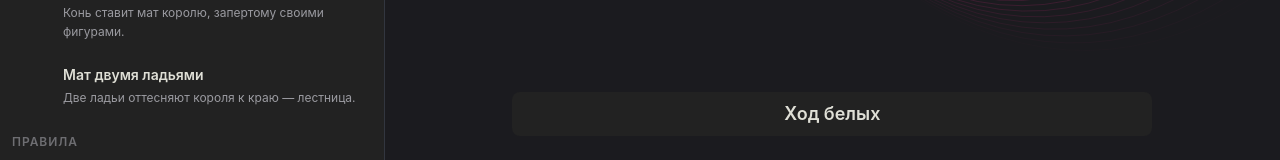
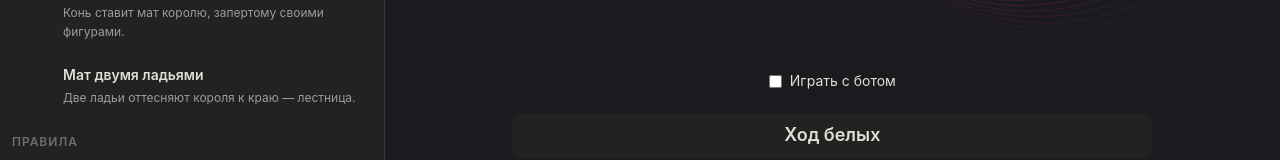
Before and after one commit to diet-dev/gambit, a React (Vite) app in the folder app/src/renderer/: page / in a window 1280 px wide. Shown: the part 612-772 px from the top of the page. Built offline with nearby package versions, Linux system fonts and the light colour scheme.

Commit message:
feat: переключатель бота и статус в интерфейсе

```diff
--- a/app/src/renderer/index.html
+++ b/app/src/renderer/index.html
@@ -6,7 +6,7 @@
     <!-- https://developer.mozilla.org/en-US/docs/Web/HTTP/CSP -->
     <meta
       http-equiv="Content-Security-Policy"
-      content="default-src 'self'; script-src 'self'; style-src 'self' 'unsafe-inline'; img-src 'self' data:"
+      content="default-src 'self'; script-src 'self' 'wasm-unsafe-eval'; style-src 'self' 'unsafe-inline'; img-src 'self' data:"
     />
   </head>
 
--- a/app/src/renderer/src/assets/main.css
+++ b/app/src/renderer/src/assets/main.css
@@ -138,6 +138,21 @@ code {
 .board {
   width: 100%;
   aspect-ratio: 1 / 1;
+}
+
+.controls {
+  display: flex;
+  justify-content: center;
+  padding-bottom: 8px;
+}
+
+.bot-toggle {
+  display: inline-flex;
+  align-items: center;
+  gap: 8px;
+  color: var(--ev-c-text-1);
+  font-size: 14px;
+  cursor: pointer;
 }
 
 .status-bar {
--- a/app/src/renderer/src/components/ChessGame.tsx
+++ b/app/src/renderer/src/components/ChessGame.tsx
@@ -1,6 +1,7 @@
-import { type CSSProperties } from 'react'
+import { useState, type CSSProperties } from 'react'
 import { Chessboard } from 'react-chessboard'
 import { useChessGame, type GameStatus } from '../hooks/useChessGame'
+import { useEngineOpponent } from '../hooks/useEngineOpponent'
 
 function statusText(status: GameStatus): string {
   switch (status.kind) {
@@ -53,8 +54,19 @@ function ChessGame({ initialPosition }: ChessGameProps): React.JSX.Element {
     checkedSquare,
     status,
     onPieceDrop,
-    onSquareClick
+    onSquareClick,
+    playMove
   } = useChessGame(initialPosition)
+  const [botEnabled, setBotEnabled] = useState(false)
+
+  const turn = status.kind === 'turn' || status.kind === 'check' ? status.turn : null
+  const { isThinking } = useEngineOpponent({
+    enabled: botEnabled,
+    fen: position,
+    turn,
+    isGameOver: turn === null,
+    playMove
+  })
 
   const squareStyles: Record<string, CSSProperties> = {}
   if (selectedSquare) {
@@ -72,7 +84,17 @@ function ChessGame({ initialPosition }: ChessGameProps): React.JSX.Element {
       <div className="board">
         <Chessboard options={{ position, onPieceDrop, onSquareClick, squareStyles }} />
       </div>
-      <div className="status-bar">{statusText(status)}</div>
+      <div className="controls">
+        <label className="bot-toggle">
+          <input
+            type="checkbox"
+            checked={botEnabled}
+            onChange={(event) => setBotEnabled(event.target.checked)}
+          />
+          Играть с ботом
+        </label>
+      </div>
+      <div className="status-bar">{isThinking ? 'Бот думает…' : statusText(status)}</div>
     </div>
   )
 }
```
Also changed, not shown: 1 other file (tests, documents, lock files or other folders).
